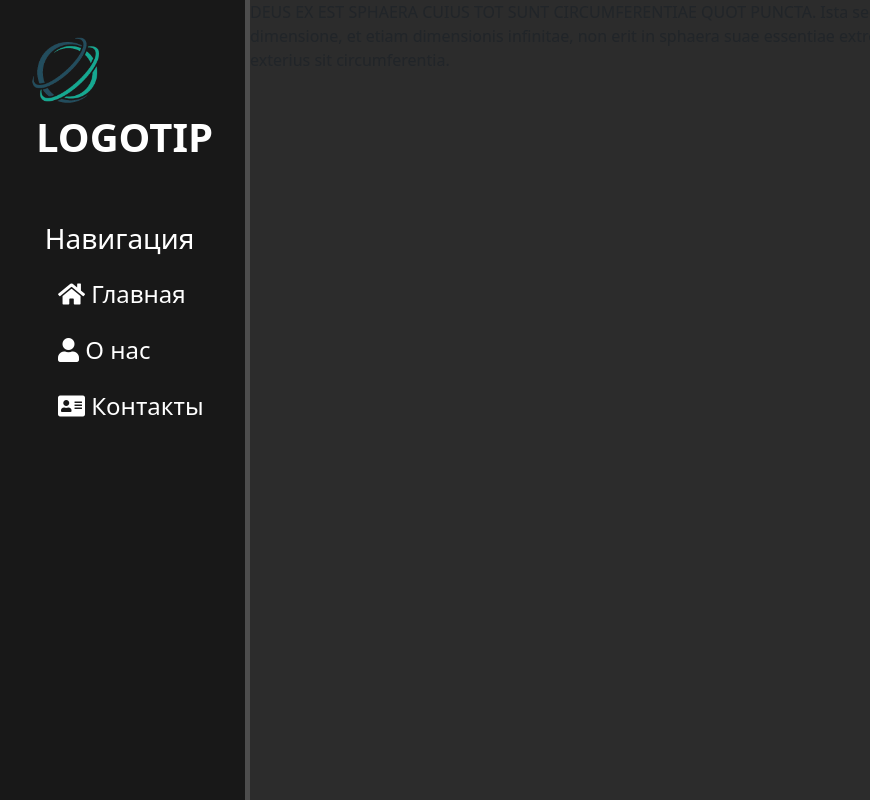
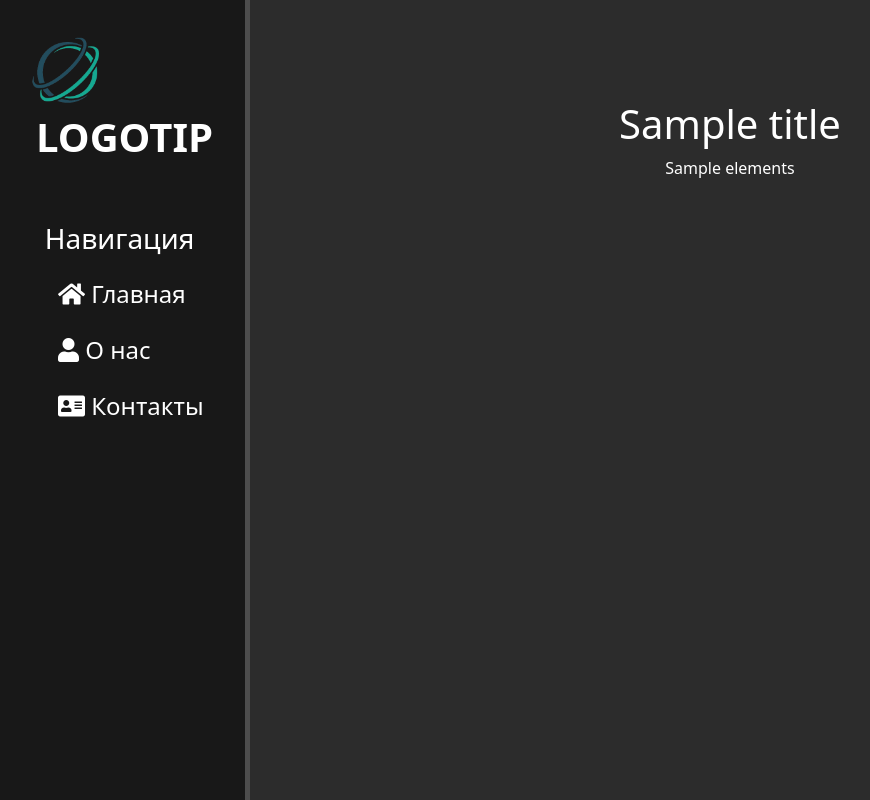
Before and after one commit to winew00d/django_learning, a Django app: template main/templates/main/about.html in a window 1280 px wide. Shown: the whole page, without its empty margins (6-876 px from the left). Run offline with Django 4.2, Linux system fonts and the light colour scheme; the template is opened without the code that fills it: most values are stand-ins (such as "Sample title", 1, 10 or a date in 2020); some libraries are stand-ins or nearby versions.

Commit message:
update 17.12.2021

```diff
--- a/main/templates/main/about.html
+++ b/main/templates/main/about.html
@@ -1,8 +1,11 @@
 {% extends 'main/layout.html' %}
-{% block title%} Старница о нас {% endblock %}
+{% block title%} {{title}} {% endblock %}
+
 {% block content %}
-DEUS EX EST SPHAERA CUIUS TOT SUNT CIRCUMFERENTIAE QUOT PUNCTA.
-Ista sequitur ex secunda, quia cum sit totus sine dimensione,
-et etiam dimensionis infinitae, non erit in sphaera suae essentiae extremum.
-Igitur non est in extremo punctus quin exterius sit circumferentia.
+<div class='features'>
+<h1> {{title}} </h1>
+    {% for elements in content %}
+        <p> {{elements}} </p>
+    {% endfor %}
+</div>
 {% endblock %}
--- a/main/templates/main/index.html
+++ b/main/templates/main/index.html
@@ -3,11 +3,8 @@
 {% block content %}
 <div class='features'>
     <h1>{{title}}</h1>
-    <p>Текст (от лат. textus — ткань; сплетение, сочетание) — зафиксированная на каком-либо материальном носителе человеческая мысль; в общем плане связная и полная последовательность символов.
 
-        Существуют две основные трактовки понятия «текст»: имманентная (расширенная, философски нагруженная) и репрезентативная (более частная). Имманентный подход подразумевает отношение к тексту как к автономной реальности, нацеленность на выявление его внутренней структуры. Репрезентативный — рассмотрение текста как особой формы представления информации о внешней тексту действительности.
+        <p> {{content}} </p>
 
-        В лингвистике термин «текст» используется в широком значении, включая и образцы устной речи. Восприятие текста изучается в рамках лингвистики текста и психолингвистики. Так, например, И. Р. Гальперин определяет текст следующим образом: «Это письменное сообщение, объективированное в виде письменного документа, состоящее из ряда высказываний, объединённых разными типами лексической, грамматической и логической связи, имеющее определённый моральный характер, прагматическую установку и соответственно литературно обработанное»[1].
-    </p>
 </div>
 {% endblock %}
--- a/main/templates/main/layout.html
+++ b/main/templates/main/layout.html
@@ -17,8 +17,8 @@
         <span class = 'logo'>LOGOTIP</span>
         <h3>Навигация</h3>
         <ul>
-            <a href=""><li><i class="fas fa-home"></i> Главная</li></a>
-            <a href=""><li><i class="fas fa-user"></i> О нас</li></a>
+            <a href="{% url 'home' %}"><li><i class="fas fa-home"></i> Главная</li></a>
+            <a href="{% url 'about' %}"><li><i class="fas fa-user"></i> О нас</li></a>
             <a href=""><li><i class="fas fa-address-card"></i> Контакты</li></a>
         </ul>
     </aside>
--- a/main/urls.py
+++ b/main/urls.py
@@ -3,6 +3,7 @@ from .import views
 from django.conf import settings
 from django.conf.urls.static import static
 urlpatterns = [
-    path('', views.index)
+    path('', views.index, name = 'home'),
+    path('about/', views.about, name = 'about')
 
 ]+ static(settings.STATIC_URL, document_root=settings.STATIC_ROOT)
```
Also changed, not shown: main/views.py (+9 -1 lines).
